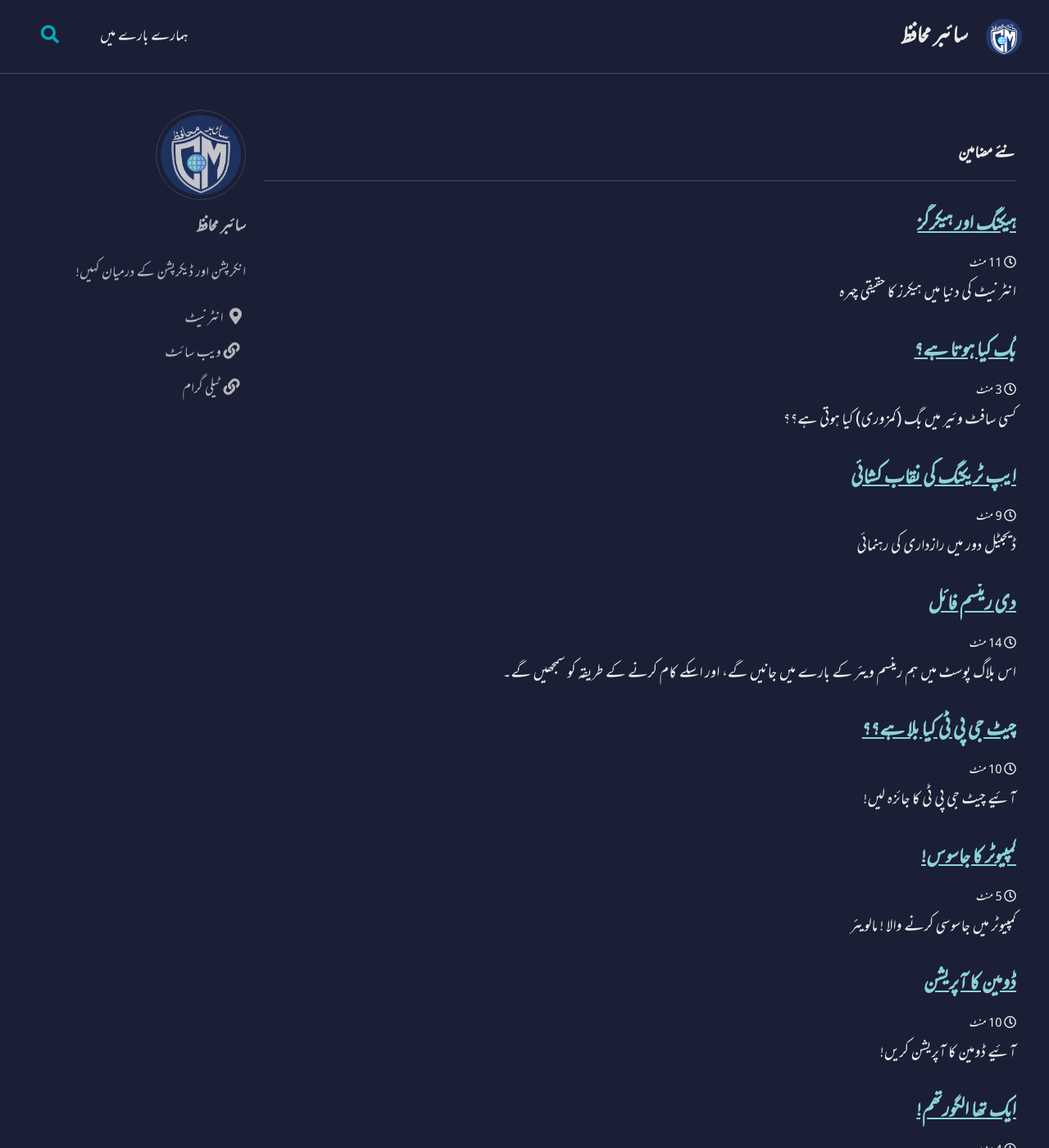
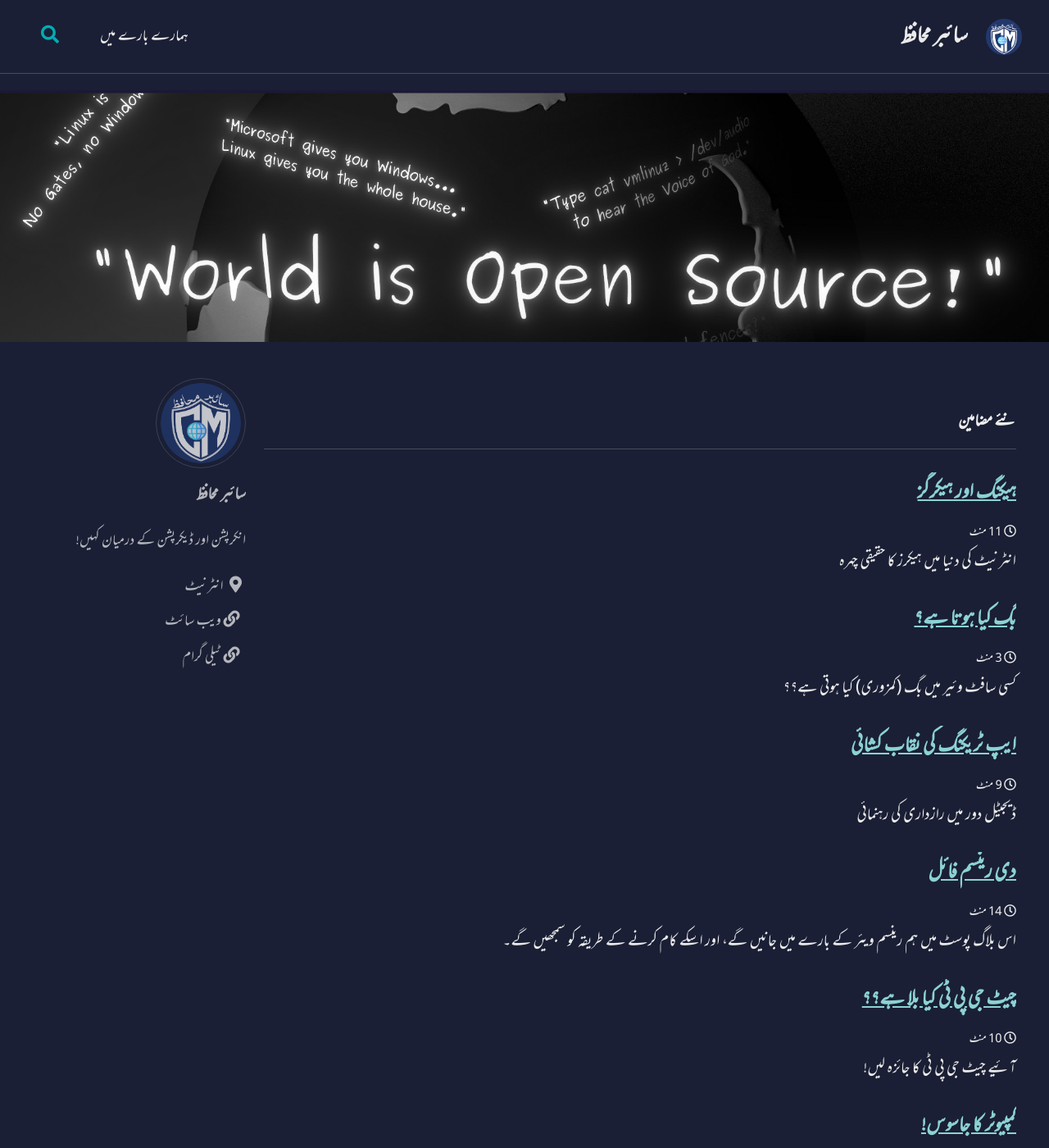
Before and after one commit to cybermuhafiz/cybermuhafiz.github.io, a Jekyll site: the page built from index.html, in a window 1280 px wide and 1400 px high. Shown: the whole window at 82% size. Built offline with Jekyll 4.4.1, drawn with Linux system fonts in a browser that asks for light colours; cached includes are drawn as plain includes; some web fonts are replaced; the list of posts is cut into pages by our own code.

Commit message:
Home Page Header

```diff
--- a/_layouts/archive.html
+++ b/_layouts/archive.html
@@ -2,6 +2,12 @@
 layout: default
 header:
 ---
+
+<!--Home Page Header -->
+
+<div class="header-image">
+  <img src="{{ site.baseurl }}/assets/images/headers/main_header.png" alt="Header Image">
+</div>
 
 {% if page.header.overlay_color or page.header.overlay_image or page.header.image %}
 {% include page__hero.html %}
@@ -25,3 +31,23 @@ header:
     {{ content }}
   </div>
 </div>
+
+
+<!--Home Page Header Style-->
+<style>
+  .header-image {
+    text-align: center;
+    margin-top: 20px;
+  }
+
+  .header-image img {
+    max-width: 100%;
+    height: auto;
+  }
+
+  @media (max-width: 768px) {
+    .header-image {
+      padding: 0 10px;
+    }
+  }
+</style>
```
Also changed, not shown: assets/images/headers/main_header.png (added).
